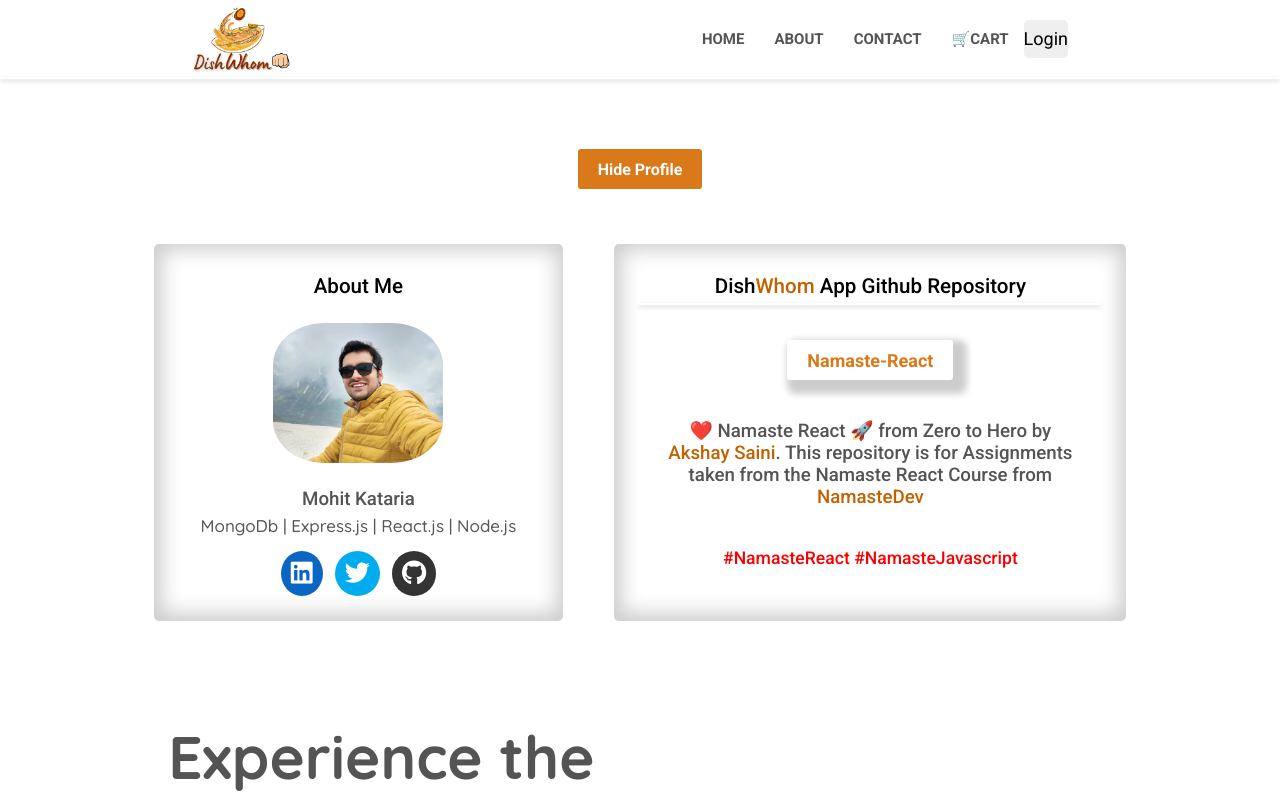
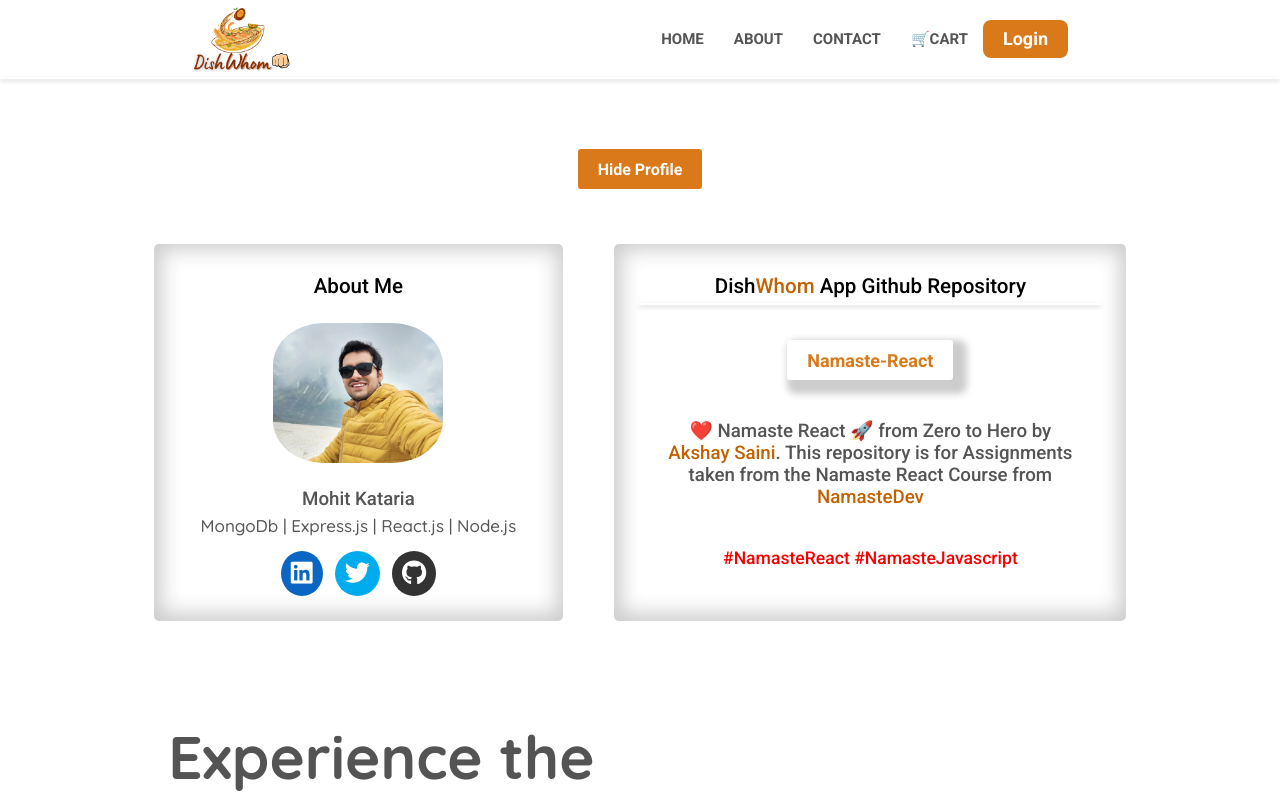
Before and after one commit to ikataria/DishWhom-Food-App, a React (Vite) app: page /about in a window 1280 px wide. Shown: the top 800 px of the page. Built offline with nearby package versions, Linux system fonts and the light colour scheme.

Commit message:
footer height fixed

```diff
--- a/src/components/App.jsx
+++ b/src/components/App.jsx
@@ -17,7 +17,7 @@
 // Home Page - AppLayout
 const AppLayout = () => {
   return (
-    <div className="AppLayout">
+    <div className="AppLayout AppLayout-wrapper">
       <Header />
       <Outlet />
       <Footer />
--- a/style.css
+++ b/style.css
@@ -1,6 +1,5 @@
 @import url('https://fonts.googleapis.com/css2?family=Quicksand:wght@300..700&family=Roboto:ital,wght@0,100;0,300;0,400;0,500;0,700;0,900;1,100;1,300;1,400;1,500;1,700;1,900&display=swap');
 
-/************************************ Assignment 4 ************************************/
 * {
   margin: 0;
   padding: 0;
@@ -9,6 +8,22 @@
   /* font-weight: 500; */
   font-style: normal;
 }
+
+body, html{
+  height: 100%;
+}
+
+/* App layout */
+.AppLayout-wrapper{
+  display: flex;
+  flex-direction: column;
+  min-height: 100vh;
+}
+
+.about-container-main, .contact-container{
+  flex: 1
+}
+
 
 img {
   display: block;
@@ -176,12 +191,14 @@
 }
 
 .login-btn{
-  border-radius: 5px;
+  border-radius: 8px;
   border: none;
   cursor: pointer;
-  /* background-color: inherit; */
-  /* background-color: var(--dark-red); */
+  background-color: var(--orange);
   font-size: 18px;
+  padding: 0 20px ;
+  color: #fff;
+  font-weight: 700;
 }
 
 .login-btn:hover{
@@ -307,7 +324,6 @@
   display: flex;
   justify-content: space-around;
   flex-wrap: wrap;
-
 }
 
 .profile-container{
@@ -449,9 +465,15 @@
   /* width: 45%; */
 }
 
+/* Contact Page */
+.container-container{
+
+}
+
 /* || FOOTER */
 .footer-container {
   padding: 5px 0;
+  height: 50px;
 }
 
 .footer-container hr {
```
